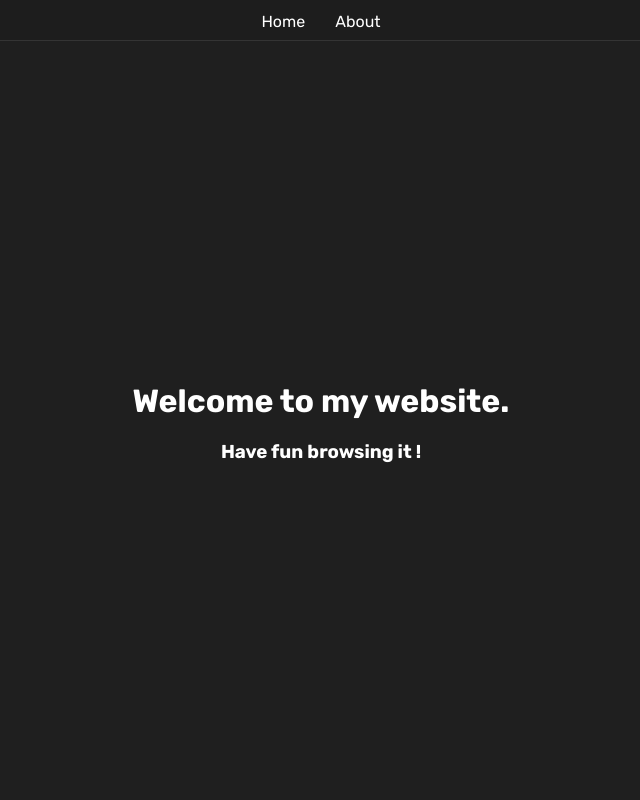
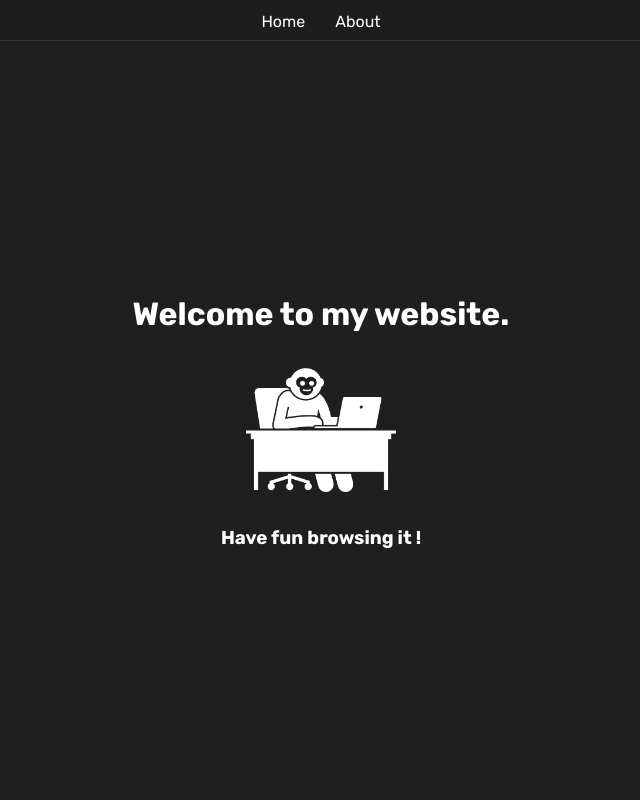
Before and after one commit to GDami/portfolio, a React (Vite) app: page / in a window 1280 px wide. Shown: the top 800 px of the page, without its empty margins (319-959 px from the left). Built offline with nearby package versions, Linux system fonts and the light colour scheme.

Commit message:
added monkey image

```diff
--- a/src/index.css
+++ b/src/index.css
@@ -1,15 +1,19 @@
 @import url('https://fonts.googleapis.com/css2?family=Rubik:ital,wght@0,300..900;1,300..900&display=swap');
 
 body {
-  margin: 0;
-  background-color: rgb(31,31,31);
-  color: white;
-  --header-height: 40px;
+	margin: 0;
+	background-color: rgb(31,31,31);
+	color: white;
 
-  font-family: "Rubik", sans-serif;
+	font-family: "Rubik", sans-serif;
+}
+
+	/* variables */
+html {
+	--header-height: 40px;
 }
 
 :root {
-    scroll-padding-top: 50px;
+    scroll-padding-top: var(--header-height);
     scroll-behavior: smooth;
 }
--- a/src/landing/Landing.css
+++ b/src/landing/Landing.css
@@ -3,3 +3,7 @@
     align-content: center;
     height: calc(100vh - var(--header-height));
 }
+
+.home-img {
+    height:150px;
+}
--- a/src/landing/Landing.tsx
+++ b/src/landing/Landing.tsx
@@ -1,9 +1,11 @@
 import './Landing.css'
+import homeImg from '/monkey-desktop.png'
 
 export function Landing() {
     return (
         <div className="landing" id="home">
             <h1>Welcome to my website.</h1>
+            <img className="home-img" alt="home-img" src={homeImg}></img>
             <h3>Have fun browsing it !</h3>
         </div>
     )
```
Also changed, not shown: public/monkey-desktop.png (added).
